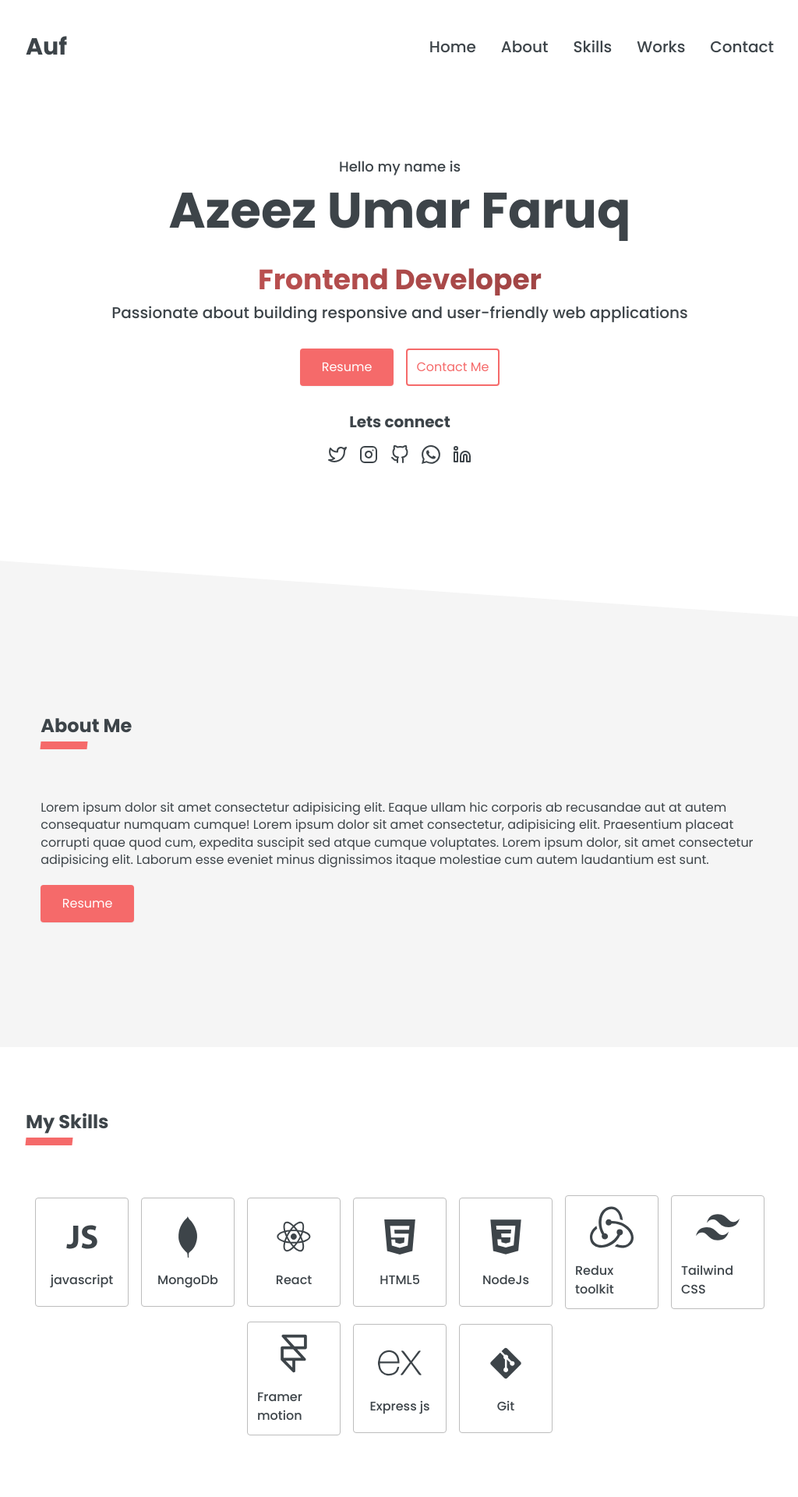
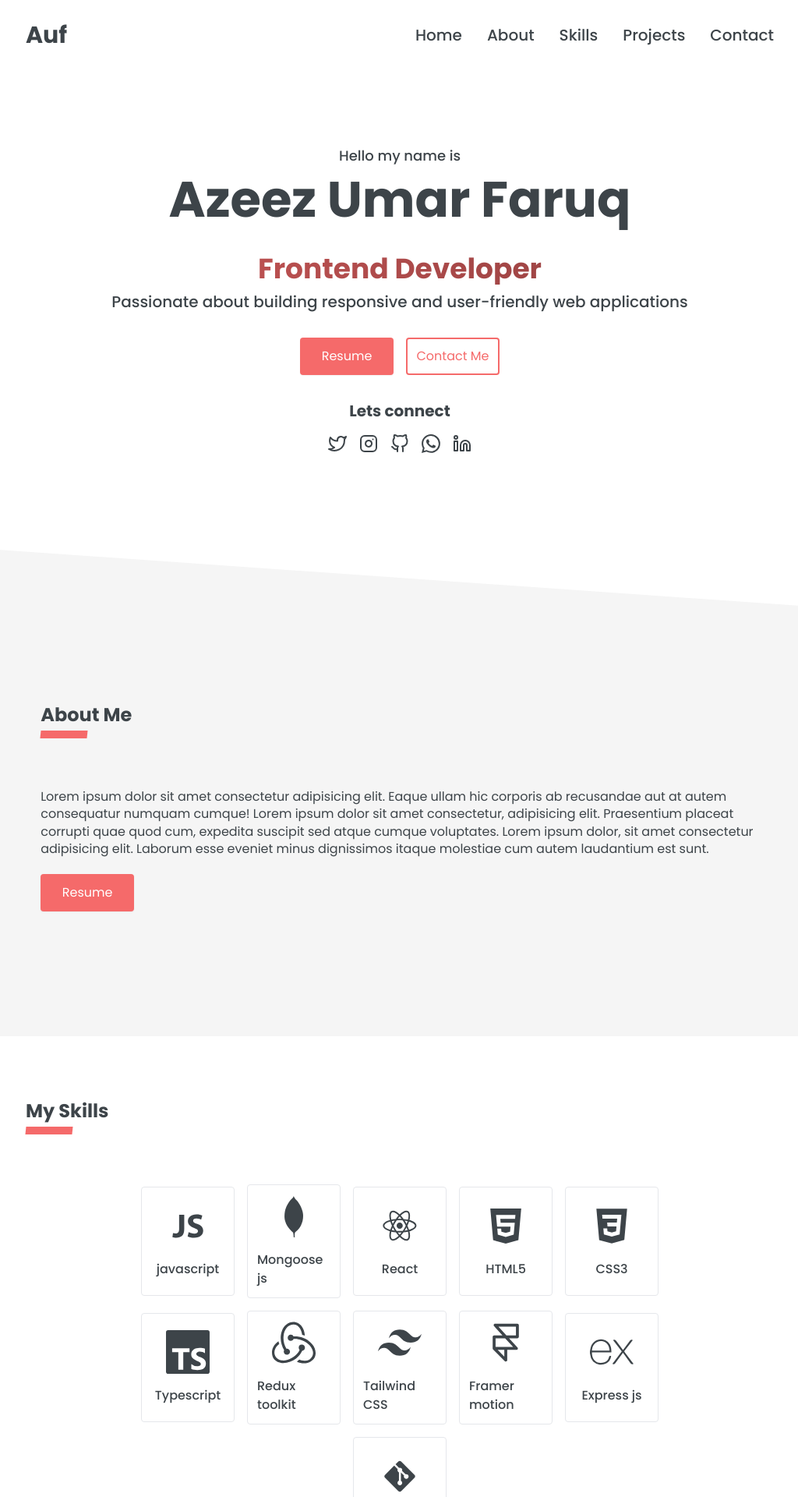
Before and after one commit to Simplyauf/PORTFOLIO-SITE, a React (Vite) app: page / in a window 1280 px wide. Shown: the top 1920 px of the page at 78% size, without its empty margins (127-1151 px from the left). Built offline with nearby package versions, Linux system fonts and the light colour scheme.

Commit message:
feat : Added scrollToSection logic and also restyled skill boxes

```diff
--- a/package.json
+++ b/package.json
@@ -16,6 +16,7 @@
     "react": "^18.2.0",
     "react-dom": "^18.2.0",
     "react-icons": "^4.7.1",
+    "react-scroll": "^1.8.9",
     "react-toastify": "^9.1.1"
   },
   "devDependencies": {
--- a/src/components/aboutMe.jsx
+++ b/src/components/aboutMe.jsx
@@ -21,7 +21,10 @@ export const AboutMe = () => {
   }, [inViewFadeOut]);
 
   return (
-    <section className="w-full px-[6%] mt-20 py-20 md:px-[5rem] lg:px-[10rem]  after relative before:absolute before:left-0 before:origin-top before:bg-inherit before:-skew-y-[4deg] skew-y-[4deg] before:w-full before:h-[160px] before:-z-10 before:-bottom-[80px] bg-[hsl(0,0%,96%)]">
+    <section
+      id="aboutSection"
+      className="w-full px-[6%] mt-20 py-20 md:px-[5rem] lg:px-[10rem]  after relative before:absolute before:left-0 before:origin-top before:bg-inherit before:-skew-y-[4deg] skew-y-[4deg] before:w-full before:h-[160px] before:-z-10 before:-bottom-[80px] bg-[hsl(0,0%,96%)]"
+    >
       <div className="skew-y-[-4deg]  w-full px-[2%] pt-20 ">
         <h2 className="font-bold text-2xl">About Me</h2>
         <div className="bg-primaryColor  h-[10px] mt-[4px] w-[60px] -skew-x-6"></div>
--- a/src/components/contactMe.jsx
+++ b/src/components/contactMe.jsx
@@ -54,7 +54,7 @@ export const ContactMe = () => {
 
   return (
     <>
-      <section className="flex justify-center items-center mt-16 w-full md:px-[5rem] lg:px-[10rem]   py-20  px-[6%]">
+      <section id="contactSection" className="flex justify-center items-center mt-16 w-full md:px-[5rem] lg:px-[10rem]   py-20  px-[6%]">
         <form
           action=""
           className=" max-w-[360px] flex flex-col gap-4   w-full py-20"
--- a/src/components/header.jsx
+++ b/src/components/header.jsx
@@ -28,30 +28,38 @@ const Header = () => {
   return (
     <>
       <header
-        className={`md:px-[5rem] md:flex md:justify-between lg:px-[10rem] w-full ${
-          !openHamBurgerBar && "shadow-[0_10px_10px_-10px_rgba(0,0,0,0.2)] sm:shadow-none bottom-2"
-        } z-[100] top-0  fixed bg-white md:relative`}
+        className={`md:px-[5rem] md:flex md:justify-between lg:px-[10rem] w-full  transition-colors ease-out md:z-[100] md:top-0 md:sticky md:bottom-0 md:shadow-none md:bg-white ${
+          !openHamBurgerBar && "shadow-[0_10px_10px_-10px_rgba(0,0,0,0.2)]  bottom-2"
+        } z-[100] top-0  fixed bg-white `}
       >
-        <div className="flex justify-between items-center py-6 h-[80px] md:h-[120px] md:py-0 w-full  px-[6%] lg:px-0">
+        <div className="flex justify-between items-center py-6 h-[80px] md:h-[90px] md:py-0 w-full  px-[6%] lg:px-0">
           <h2 className="text-2xl font-bold md:text-3xl">Auf</h2>
           <AnimatePresence>
             {openHamBurgerBar ? (
+              <motion.button whileTap={{ rotate: [0, 45] }} transition={{ duration: 0.5, ease: "circOut" }}>
                 <RxHamburgerMenu
                   // animate={{ rotate: "180deg", opacity: 1, transition: { duration: 0.3, ease: "easeOut" } }}
                   // exit={{ rotate: "180deg", opacity: 0, transition: { duration: 0.3, ease: "easeIn" } }}
-                className="w-8 h-8 sm:hidden cursor-pointer"
+                  className="w-8 h-8 md:hidden cursor-pointer"
                   onClick={() => setOpenHamburgerBar(!openHamBurgerBar)}
                 />
+              </motion.button>
             ) : (
+              <motion.button
+                whileTap={{ rotate: [45, 90] }}
+                transition={{ duration: 0.5, ease: "easeInOut" }}
+                className=""
+              >
                 <AiOutlineClose
-                className="w-8 h-8 sm:hidden cursor-pointer"
+                  className="w-8 h-8 dm:hidden cursor-pointer"
                   onClick={() => setOpenHamburgerBar(!openHamBurgerBar)}
                 />
+              </motion.button>
             )}
           </AnimatePresence>
         </div>
 
-        <Navbar {...{ openHamBurgerBar }} />
+        <Navbar {...{ openHamBurgerBar, setOpenHamburgerBar }} />
       </header>
     </>
   );
--- a/src/components/heroSection.jsx
+++ b/src/components/heroSection.jsx
@@ -2,6 +2,7 @@ import { FiInstagram, FiTwitter, FiGithub, FiLinkedin } from "react-icons/fi";
 import { BsWhatsapp } from "react-icons/bs";
 import { motion, useAnimation, useInView } from "framer-motion";
 import { useEffect, useRef } from "react";
+import { Link as ScrollLink } from "react-scroll";
 
 const HeroSection = () => {
   // gradient text  //role part
@@ -109,7 +110,10 @@ const HeroSection = () => {
   }, [inViewGradient, controlsGradient]);
 
   return (
-    <section className="flex md:px-[5rem] lg:px-[10rem] justify-center items-center mt-[calc(80px+5rem)] md:mt-[5rem] w-full  pb-20 px-[6%]">
+    <section
+      id="heroSection"
+      className="flex md:px-[5rem] lg:px-[10rem] justify-center items-center mt-[calc(80px+5rem)] md:mt-[6rem] w-full  pb-20 px-[6%]"
+    >
       <div className=" flex flex-col  justify-center items-center">
         <motion.p
           ref={refFadeOut}
@@ -157,6 +161,7 @@ const HeroSection = () => {
           <button className="h-12 w-[120px] bg-primaryColor text-white rounded shadow-sm  hover:bg-[hsl(0deg,87%,65%)] focus:outline-none focus:ring-2 focus:ring-offset-2 focus:ring-[hsl(0deg,87%,75%)]">
             Resume
           </button>
+          <ScrollLink to="contactSection" spy={true} smooth={true} offset={-100} duration={200}>
             <button className="h-12 w-[120px] group  relative bg-transparent border-primaryColor border-2  overflow-hidden  rounded">
               <span className="absolute w-64 h-0  transition-all duration-300 origin-center rotate-45 -translate-x-20 bg-primaryColor text-white top-1/2 group-hover:h-64 group-hover:-translate-y-32 ease-in-out"></span>
               <span className="relative text-primaryColor transition-colors duration-300 group-hover:text-white ease-in-out">
@@ -164,6 +169,7 @@ const HeroSection = () => {
                 Contact Me
               </span>
             </button>
+          </ScrollLink>
         </motion.div>
         <motion.div
           ref={refFadeOut}
--- a/src/components/navBar.jsx
+++ b/src/components/navBar.jsx
@@ -1,25 +1,131 @@
-export const Navbar = ({ openHamBurgerBar }) => {
+import { useEffect } from "react";
+import { easeInOut, motion, useAnimation } from "framer-motion";
+import { Link as ScrollLink } from "react-scroll";
+
+export const Navbar = ({ openHamBurgerBar, setOpenHamburgerBar }) => {
+  const controls = useAnimation();
+
+  useEffect(() => {
+    if (openHamBurgerBar) {
+      controls.start({ opacity: 0 });
+    } else {
+      controls.start({ opacity: 1 });
+    }
+  }, [openHamBurgerBar]);
+
   return (
     <>
-      <ul
-        className={` flex-col items-center justify-center gap-10 text-3xl relative  font-bold py-16 ${
-          openHamBurgerBar ? "hidden" : "flex md:hidden"
+      <motion.ul
+        animate={controls}
+        transition={{ duration: 0.4, ease: easeInOut }}
+        className={` flex-col items-center justify-center gap-10 text-3xl md:translate-y-0 md:hidden md:relative  font-bold py-16 ${
+          openHamBurgerBar ? "absolute translate-y-[-500px]" : "flex  md:hidden"
         } `}
       >
+        <ScrollLink
+          onClick={() => setOpenHamburgerBar(true)}
+          to="heroSection"
+          spy={true}
+          smooth={true}
+          offset={-100}
+          duration={200}
+        >
           <li className=""> Home</li>
+        </ScrollLink>
+        <ScrollLink
+          onClick={() => setOpenHamburgerBar(true)}
+          to="aboutSection"
+          spy={true}
+          smooth={true}
+          offset={50}
+          duration={200}
+        >
           <li>About</li>
+        </ScrollLink>
+        <ScrollLink
+          onClick={() => setOpenHamburgerBar(true)}
+          to="skillsSection"
+          spy={true}
+          smooth={true}
+          offset={50}
+          duration={200}
+        >
           <li>Skills</li>
-        <li>Works</li>
+        </ScrollLink>
+        <ScrollLink
+          onClick={() => setOpenHamburgerBar(true)}
+          to="projectSection"
+          spy={true}
+          smooth={true}
+          offset={50}
+          duration={200}
+        >
+          <li>Projects</li>
+        </ScrollLink>
+        <ScrollLink
+          onClick={() => setOpenHamburgerBar(true)}
+          to="contactSection"
+          spy={true}
+          smooth={true}
+          offset={50}
+          duration={200}
+        >
           <li>Contact</li>
-      </ul>
+        </ScrollLink>
+      </motion.ul>
 
       {/* horizontal nav for large screens */}
       <ul className="hidden md:flex items-center lg:gap-8 lg:text-xl md:gap-6 md:text-lg relative  font-medium ">
+        <ScrollLink
+          className="hover:gradientText "
+          to="heroSection"
+          spy={true}
+          smooth={true}
+          offset={-100}
+          duration={200}
+        >
           <li className=""> Home</li>
+        </ScrollLink>
+        <ScrollLink
+          className="hover:gradientText"
+          to="aboutSection"
+          spy={true}
+          smooth={true}
+          offset={50}
+          duration={200}
+        >
           <li>About</li>
+        </ScrollLink>
+        <ScrollLink
+          className="hover:gradientText"
+          to="skillsSection"
+          spy={true}
+          smooth={true}
+          offset={50}
+          duration={200}
+        >
           <li>Skills</li>
-        <li>Works</li>
+        </ScrollLink>
+        <ScrollLink
+          className="hover:gradientText"
+          to="projectSection"
+          spy={true}
+          smooth={true}
+          offset={50}
+          duration={200}
+        >
+          <li>Projects</li>
+        </ScrollLink>
+        <ScrollLink
+          className="hover:gradientText"
+          to="contactSection"
+          spy={true}
+          smooth={true}
+          offset={50}
+          duration={200}
+        >
           <li>Contact</li>
+        </ScrollLink>
       </ul>
     </>
   );
--- a/src/components/skills.jsx
+++ b/src/components/skills.jsx
@@ -1,44 +1,55 @@
-import { DiJavascript1, DiMongodb, DiReact, DiNodejs, DiHtml5, DiCss3, DiGit } from "react-icons/di";
+import { DiJavascript1, DiMongodb, DiReact, DiHtml5, DiCss3, DiGit } from "react-icons/di";
 import { RxFramerLogo } from "react-icons/rx";
-import { SiTailwindcss, SiRedux, SiExpress } from "react-icons/si";
+import { SiTailwindcss, SiRedux, SiExpress, SiTypescript } from "react-icons/si";
 import { motion } from "framer-motion";
 
 export const Skills = () => {
   const tools = {
-    javascript: <DiJavascript1 className="w-14 h-14 " />,
-    MongoDb: <DiMongodb className="w-14 h-14 " />,
-    React: <DiReact className="w-14 h-14 " />,
-    HTML5: <DiHtml5 className="w-14 h-14 " />,
-    NodeJs: <DiCss3 className="w-14 h-14 " />,
-    "Redux toolkit": <SiRedux className="w-14 h-14 " />,
-    "Tailwind CSS": <SiTailwindcss className="w-14 h-14 " />,
-    "Framer motion": <RxFramerLogo className="w-14 h-14 " />,
-    "Express js": <SiExpress className="w-14 h-14 " />,
-    Git: <DiGit className="w-14 h-14 " />,
+    javascript: [<DiJavascript1 key="js" className="w-14 h-14 group-hover:text-red" />, "#fddd00"],
+    "Mongoose js": [<DiMongodb key="MongoDb" className="w-14 h-14" />, "#41a247"],
+    React: [<DiReact key="react" className="w-14 h-14 " />, "#00d8ff"],
+    HTML5: [<DiHtml5 key="html" className="w-14 h-14 " />, "#f1662a"],
+    CSS3: [<DiCss3 key="css3" className="w-14 h-14 " />, "#1572b6"],
+    Typescript: [<SiTypescript key="TS" className="w-14 h-14 " />, "#3178c6"],
+    "Redux toolkit": [<SiRedux key="redux" className="w-14 h-14 " />, "#764abc"],
+    "Tailwind CSS": [<SiTailwindcss key="tailwind" className="w-14 h-14 " />, "rgb(14 165 233)"],
+    "Framer motion": [<RxFramerLogo key="framer-motion" className="w-14 h-14 " />, "#ff007a"],
+    "Express js": [<SiExpress key="express" className="w-14 h-14 " />, "#000000"],
+    Git: [<DiGit key="git" className="w-14 h-14 " />, "#f05033"],
   };
 
-  const ToolContainer = ({ children, toolName }) => {
+  // single skill box
+  const ToolContainer = ({ children, toolName, toolsColor }) => {
     return (
       <motion.div
         whileHover={{ scale: 1.1 }}
-        className="flex flex-col min-h-[140px] min-w-[99px] basis-[32%] max-w-[100px] sm:max-w-[120px] border border-darkSecondaryColor rounded p-3 items-center hover: justify-center gap-4 skillsIcon-container"
+        transition={{ ease: "easeInOut" }}
+        className={`flex flex-col min-h-[140px] min-w-[99px] basis-[32%] max-w-[100px] sm:max-w-[120px] border  rounded p-3 items-center justify-center gap-4 skillsIcon-container`}
+        onMouseOver={(e) => {
+          e.currentTarget.style.borderColor = toolsColor;
+          e.currentTarget.style.color = toolsColor;
+        }}
+        onMouseOut={(e) => {
+          e.currentTarget.style.borderColor = "hsl(0,0%,74%)";
+          e.currentTarget.style.color = "#3d4449";
+        }}
       >
         {children}
-        <h3 className="font-medium">{toolName}</h3>
+        <h3 className={`font-medium  relative`}>{toolName}</h3>
       </motion.div>
     );
   };
 
   return (
-    <section className="w-full px-[6%] py-20 md:px-[5rem] lg:px-[10rem]">
+    <section id="skillsSection" className="w-full px-[6%] py-20 md:px-[5rem] lg:px-[10rem]">
       <div className=" w-full my-20">
         <h2 className="font-bold text-2xl ">My Skills</h2>
         <div className="bg-primaryColor -skew-x-6  w-[60px]  h-[10px] mt-[4px] "></div>
-        <div className="flex items-center justify-center gap-4 flex-wrap mt-16">
+        <div className="flex items-center justify-center gap-4 flex-wrap mt-16 lg:px-[5%] xl:px-[10%] 2xl:px-[20%]">
           {Object.keys(tools).map((elem, index) => {
             return (
-              <ToolContainer toolName={elem} key={index}>
-                {tools[elem]}
+              <ToolContainer toolName={elem} toolsColor={tools[elem][1]} key={index}>
+                {tools[elem][0]}
               </ToolContainer>
             );
           })}
--- a/src/index.css
+++ b/src/index.css
@@ -3,6 +3,9 @@
 @tailwind utilities;
 
 @layer base {
+  html {
+    @apply scroll-smooth;
+  }
   li {
     @apply cursor-pointer;
   }
@@ -14,15 +17,15 @@
 
   .skillsIcon-container:hover svg,
   .skillsIcon-container:hover h3 {
-    @apply text-primaryColor transition-colors duration-200 ease-in-out;
+    @apply transition-colors duration-200 ease-in-out;
   }
 
   .skillsIcon-container:hover {
-    @apply border-primaryColor cursor-pointer transition-colors duration-200 ease-in-out;
+    @apply cursor-pointer transition-colors duration-200 ease-in-out;
   }
 
   .gradientText {
-    background-image: linear-gradient(90deg, #f56a6a, black);
+    background-image: linear-gradient(360deg, #f56a6a, black);
     -webkit-background-clip: text;
     background-clip: text;
     color: transparent;
```
Also changed, not shown: src/components/projects/index.jsx (+13 -4 lines), 1 other file (tests, documents, lock files or other folders). Lines whose indentation alone changed are shown as unchanged.
